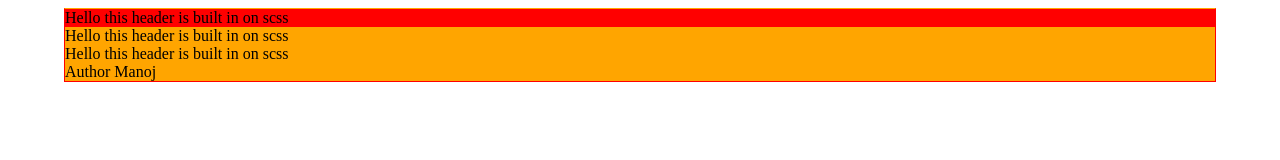
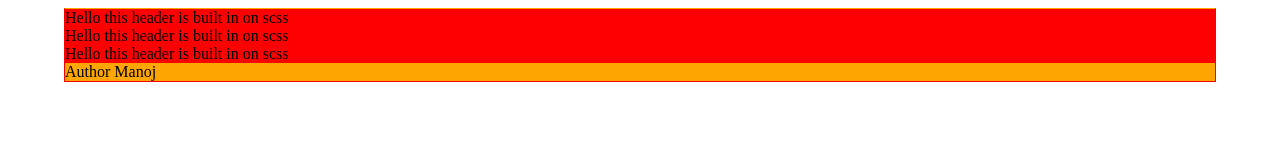
Before and after one commit to UICodes89/LessTutorial, a website: page index.html in a window 1280 px wide. Drawn offline with Linux system fonts and the light colour scheme.

Commit message:
extend functionlity

```diff
--- a/less/custom.less
+++ b/less/custom.less
@@ -13,10 +13,10 @@
 	.header1{
 	 background-color:@red;
 	}
-	&.header2{
+	.header2{
 	 background-color:@red;
 	}
-	&.header3{
+	.header3{
 	 background-color:@red;
 	}
 
```
Also changed, not shown: css/main.css.
